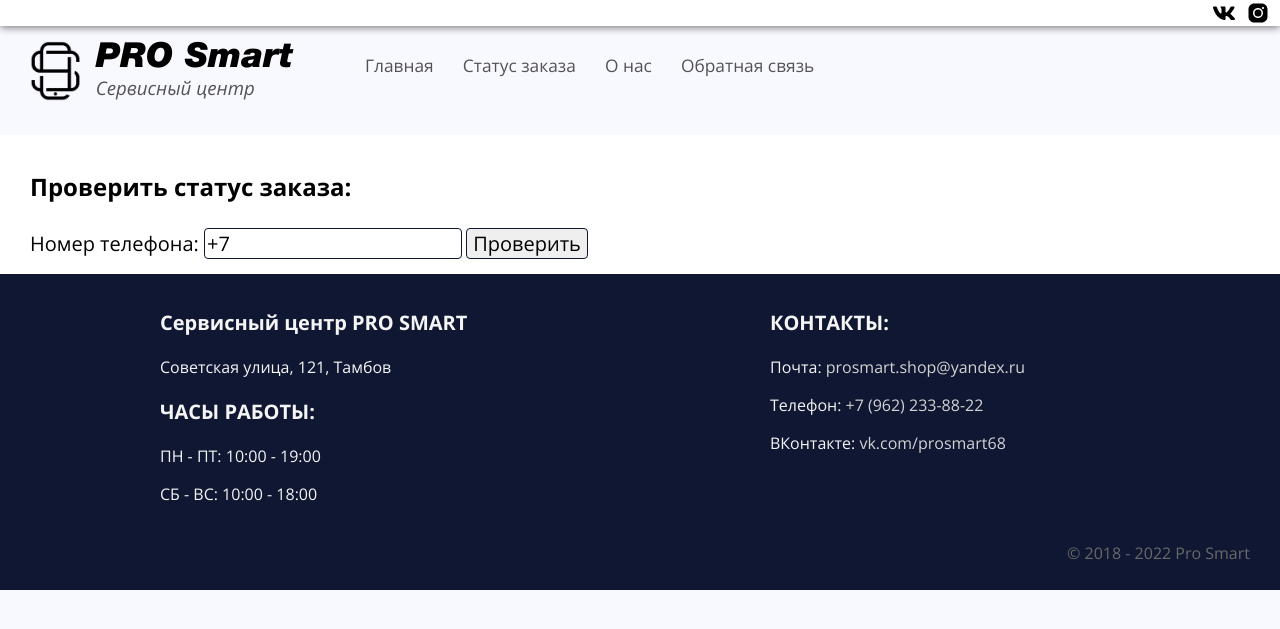
After one commit to VNCompany/PSProject, a PHP site: page /status.php?phone=1 in a window 1280 px wide. The commit adds this page. Shown: the top 629 px of the page. Run offline with PHP 8.4, Linux system fonts and the light colour scheme.

Commit message:
Logic: dbcontext, feedback and status checker

```diff
--- /dev/null
+++ b/defines.php
@@ -0,0 +1,4 @@
+<?php
+
+define('MYSQL_USER', 'root');
+define('MYSQL_PASSWORD', 'root');
--- /dev/null
+++ b/renderFooter.php
@@ -0,0 +1,27 @@
+<?php
+
+echo <<<_END
+<footer>
+    <div class="footer-content">
+        <div class="block1">
+            <p style="font-size: 15pt; font-weight: bold">Сервисный центр PRO SMART</p>
+            <p>Советская улица, 121, Тамбов</p>
+            <p style="font-weight: bold; font-size: 15pt">ЧАСЫ РАБОТЫ:</p>
+            <p>ПН - ПТ: 10:00 - 19:00</p>
+            <p>СБ - ВС: 10:00 - 18:00</p>
+        </div>
+
+        <div class="block2">
+            <p style="font-size: 15pt; font-weight: bold">КОНТАКТЫ:</p>
+            <p>Почта: <a target="_blank" href="mailto:prosmart.shop@yandex.ru">prosmart.shop@yandex.ru</a></p>
+            <p>Телефон: <a href="tel:+79622338822">+7 (962) 233-88-22</a></p>
+            <p>ВКонтакте: <a target="_blank" href="https://vk.com/prosmart68">vk.com/prosmart68</a></p>
+        </div>
+    </div>
+
+    <p class="footer-copyright">© 2018 - 2022 Pro Smart</p>
+</footer>
+_END;
+
+
+?>
--- /dev/null
+++ b/renderHeader.php
@@ -0,0 +1,41 @@
+<?php
+
+echo <<<_END
+
+    <div class="social-links">
+        <a target="_blank" href="https://vk.com/prosmart68">
+            <svg xmlns="http://www.w3.org/2000/svg" x="0px" y="0px"
+                 width="24" height="24"
+                 viewBox="0 0 48 48"
+                 style="fill:#000000;"><path d="M45.763,35.202c-1.797-3.234-6.426-7.12-8.337-8.811c-0.523-0.463-0.579-1.264-0.103-1.776 c3.647-3.919,6.564-8.422,7.568-11.143C45.334,12.27,44.417,11,43.125,11l-3.753,0c-1.237,0-1.961,0.444-2.306,1.151 c-3.031,6.211-5.631,8.899-7.451,10.47c-1.019,0.88-2.608,0.151-2.608-1.188c0-2.58,0-5.915,0-8.28 c0-1.147-0.938-2.075-2.095-2.075L18.056,11c-0.863,0-1.356,0.977-0.838,1.662l1.132,1.625c0.426,0.563,0.656,1.248,0.656,1.951 L19,23.556c0,1.273-1.543,1.895-2.459,1.003c-3.099-3.018-5.788-9.181-6.756-12.128C9.505,11.578,8.706,11.002,7.8,11l-3.697-0.009 c-1.387,0-2.401,1.315-2.024,2.639c3.378,11.857,10.309,23.137,22.661,24.36c1.217,0.12,2.267-0.86,2.267-2.073l0-3.846 c0-1.103,0.865-2.051,1.977-2.079c0.039-0.001,0.078-0.001,0.117-0.001c3.267,0,6.926,4.755,8.206,6.979 c0.368,0.64,1.056,1.03,1.8,1.03l4.973,0C45.531,38,46.462,36.461,45.763,35.202z"></path></svg>
+        </a>
+
+        <a target="_blank" href="https://instagram.com/prosmart_tmb">
+            <svg xmlns="http://www.w3.org/2000/svg" x="0px" y="0px"
+                 width="24" height="24"
+                 viewBox="0 0 48 48"
+                 style="fill:#000000;"><path d="M 16.5 5 C 10.159 5 5 10.159 5 16.5 L 5 31.5 C 5 37.841 10.159 43 16.5 43 L 31.5 43 C 37.841 43 43 37.841 43 31.5 L 43 16.5 C 43 10.159 37.841 5 31.5 5 L 16.5 5 z M 34 12 C 35.105 12 36 12.895 36 14 C 36 15.104 35.105 16 34 16 C 32.895 16 32 15.104 32 14 C 32 12.895 32.895 12 34 12 z M 24 14 C 29.514 14 34 18.486 34 24 C 34 29.514 29.514 34 24 34 C 18.486 34 14 29.514 14 24 C 14 18.486 18.486 14 24 14 z M 24 17 A 7 7 0 1 0 24 31 A 7 7 0 1 0 24 17 z"></path></svg>
+        </a>
+    </div>
+
+    <header>
+        <div class="title">
+            <img height="60" alt="logo" src="static/images/logo.png">
+            <div class="title-name">PRO Smart</div>
+            <div class="title-description">Сервисный центр</div>
+        </div>
+
+        <nav>
+            <ul>
+                <li><a href="index.php">Главная</a></li>
+                <li><a href="status.php">Статус заказа</a></li>
+                <li><a href="#description">О нас</a></li>
+                <li><a href="#feedback">Обратная связь</a></li>
+            </ul>
+        </nav>
+    </header>
+
+_END;
+
+
+?>
--- /dev/null
+++ b/service/dbContext.php
@@ -0,0 +1,29 @@
+<?php
+require_once $_SERVER['DOCUMENT_ROOT'] . "/defines.php";
+
+class DbContext {
+    private $pdo;
+
+    public function __construct() {
+        $this->pdo = new PDO("mysql:host=localhost;dbname=prosmart;charset=utf8", MYSQL_USER, MYSQL_PASSWORD);
+    }
+
+    public function feedback($name, $email, $message) {
+        $query = $this->pdo->prepare("INSERT INTO appeals (name, email, message) VALUES (?, ?, ?);");
+        $query->execute([$name, $email, $message]);
+    }
+
+    public function getStatus($phone) {
+        $query = $this->pdo->prepare("SELECT * FROM history WHERE phone = ? ORDER BY date DESC LIMIT 1;");
+        $query->execute([$phone]);
+        return $query->fetchAll(PDO::FETCH_ASSOC);
+    }
+}
+
+$__dbContext = null;
+function dbContext() {
+    global $__dbContext;
+    if (!isset($__dbContext))
+        $__dbContext = new DbContext();
+    return $__dbContext;
+}
--- a/static/styles/styles.css
+++ b/static/styles/styles.css
@@ -107,7 +107,6 @@
 
 footer {
     color: whitesmoke;
-    /*background: #191b1d;*/
     background: #0f1732;
     box-sizing: border-box;
     padding: 10px 30px;
@@ -171,6 +170,20 @@
     margin: 50px 100px;
 }
 
+.ya-map {
+    vertical-align: bottom;
+}
+
+#description .container {
+    display: flex;
+    flex-direction: row-reverse;
+}
+
+#description .container div:last-child {
+    margin-right: 15px;
+    font-size: 15pt;
+}
+
 #feedback {
     box-sizing: border-box;
     padding: 50px 100px;
@@ -216,6 +229,15 @@
 .feedback-form input[type="submit"]:hover {
     background-color: #0f1732;
     transition: background-color .2s;
+}
+
+#status {padding: 15px 30px;}
+#status label { font-size: 15pt; }
+#status input, button {
+    border: 1px solid #0f1732;
+    border-radius: 4px;
+    font-size: 15pt;
+    margin-top: 5px;
 }
 
 @media screen and (max-width: 700px) {
@@ -267,6 +289,19 @@
         margin: 50px;
     }
 
+    #description .container {
+        flex-direction: column;
+    }
+
+    #description .container div:last-child {
+        margin: 0;
+        text-align: center;
+    }
+
+    #description img {
+        max-width: 100%;
+    }
+
     #feedback {
         padding: 30px;
     }
--- /dev/null
+++ b/status.php
@@ -0,0 +1,40 @@
+<?php
+require "service/dbContext.php";
+
+$phone = $_GET['phone'];
+
+?>
+
+<!DOCTYPE html>
+<html lang="ru">
+<head>
+    <title>Сервисный центр</title>
+    <meta charset="UTF-8">
+    <meta name="viewport" content="width=device-width, initial-scale=1.0">
+    <link type="text/css" rel="stylesheet" href="./static/styles/styles.css">
+    <link type="text/css" rel="stylesheet" href="./static/fonts/HelveticaNeue/helvetica.css">
+    <link type="text/css" rel="stylesheet" href="./static/fonts/OpenSans/opensans.css">
+</head>
+<body>
+<?php require "renderHeader.php" ?>
+<main>
+    <section id="status" style="background-color: white">
+        <h2>Проверить статус заказа:</h2>
+        <div class="container">
+            <?php if (!isset($phone) || strlen($phone) < 3 || count($statusObj = dbContext()->getStatus($phone)) == 0): ?>
+                <form method="get">
+                    <label>Номер телефона: <input type="text" name="phone" value="+7"></label>
+                    <button>Проверить</button>
+                </form>
+            <?php else: ?>
+                <p>Статус: <strong><?=$statusObj[0]['status']?></strong></p>
+                <p>Последнее изменение: <?=(new DateTime($statusObj[0]['date']))->format("d.m.Y H:i")?></p>
+                <p>Описание: <?=$statusObj[0]['description']?></p>
+                <p><a href="/status.php">Проверить другой заказ</a></p>
+            <?php endif; ?>
+        </div>
+    </section>
+</main>
+<?php require "renderFooter.php" ?>
+</body>
+</html>
```
Also changed, not shown: index.php (renamed from index.html, +29 -11 lines), success.html (added, +15 -0 lines).
